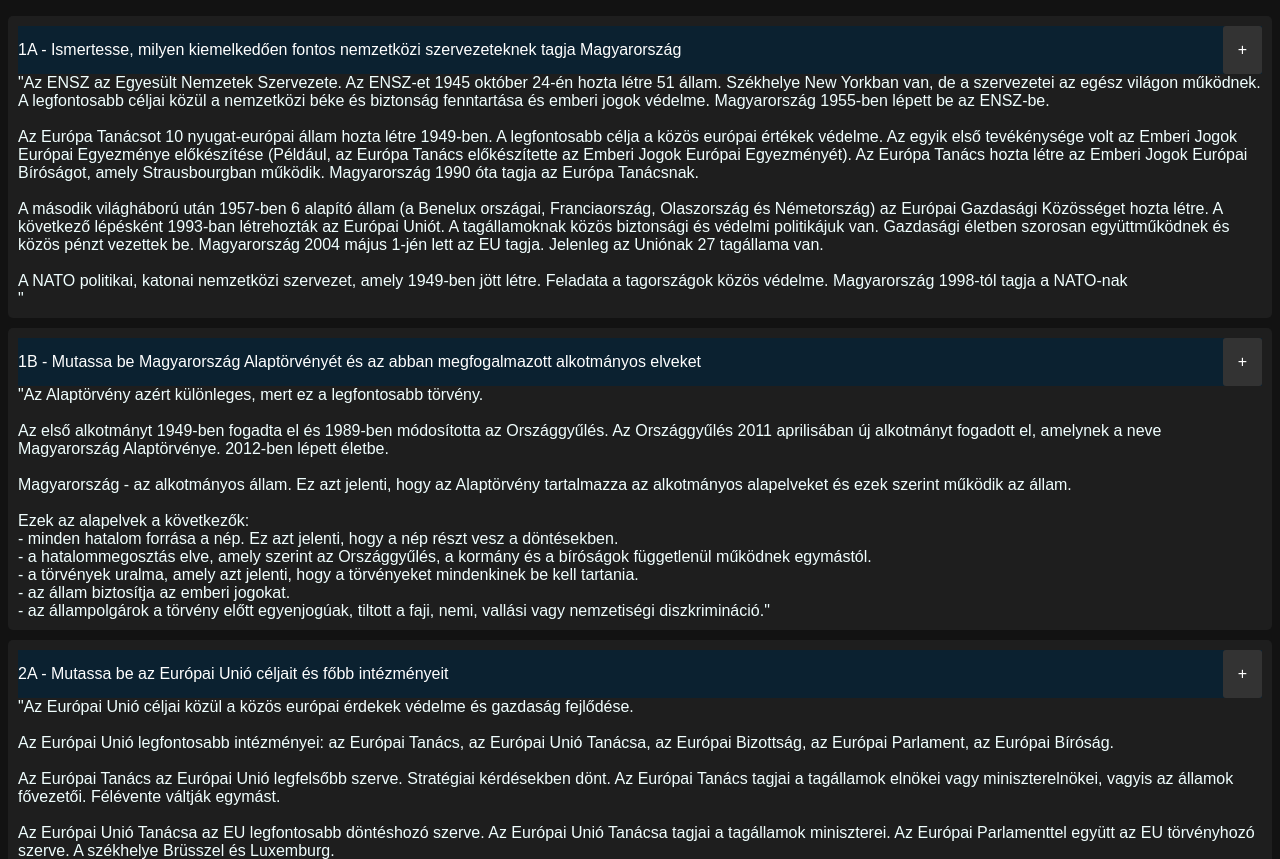
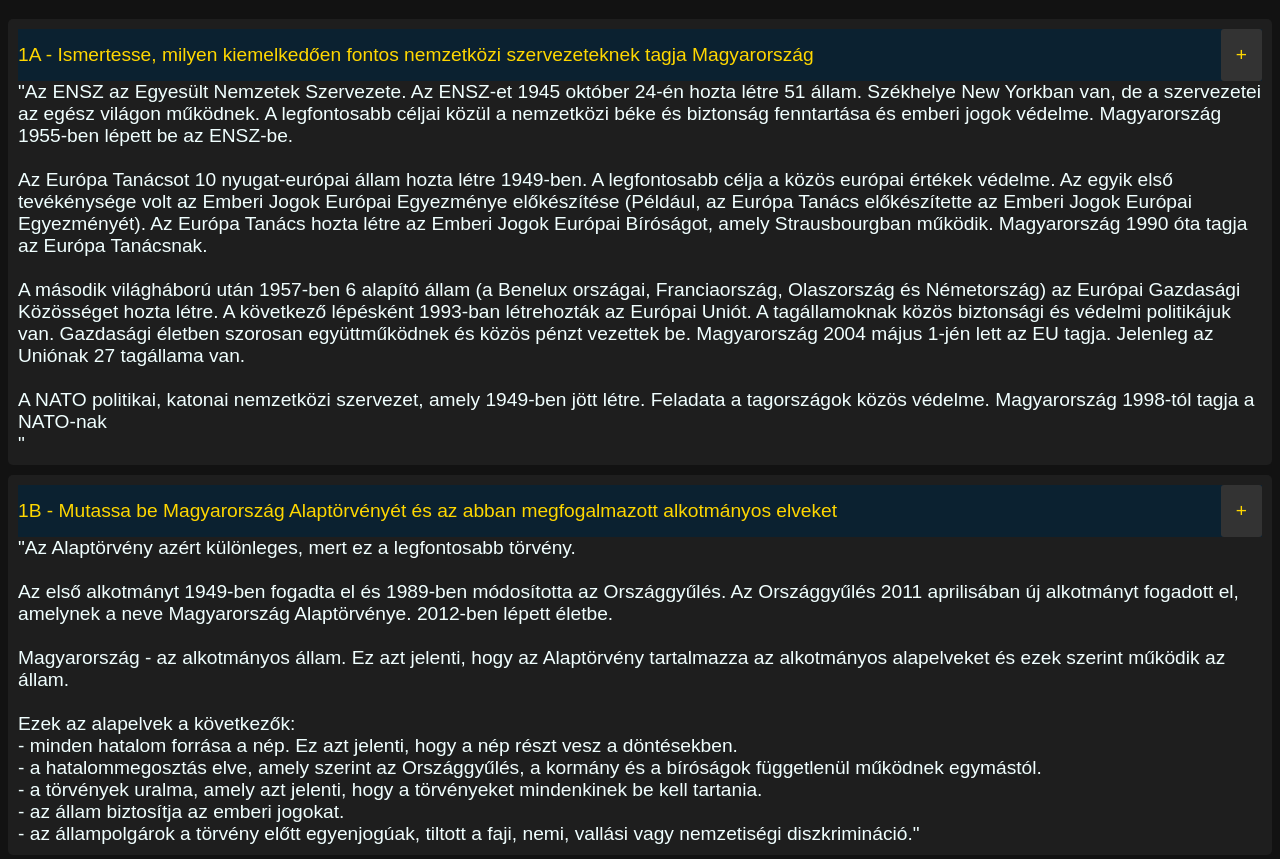
Before and after one commit to done7k/hardwords, a plain HTML site: page vizsga25-anki_all4.html in a window 1280 px wide. Shown: the top 859 px of the page. Drawn offline with Linux system fonts and the light colour scheme.

Commit message:
Update vizsga25-anki_all4.html

```diff
--- a/vizsga25-anki_all4.html
+++ b/vizsga25-anki_all4.html
@@ -8,6 +8,7 @@
             background-color: #121212;
             color: white;
             font-family: Arial, sans-serif;
+            font-size: 1.2rem;
         }
         ul {
             list-style-type: none;
@@ -34,7 +35,7 @@
             justify-content: space-between;
             align-items: center;
             /*  font-weight: bold;  */
-            color: white; /* темнее на 15% */
+            color: gold; /* темнее на 15% */
             background-color: #0b2130;
         }
         #expand_sum {
```
